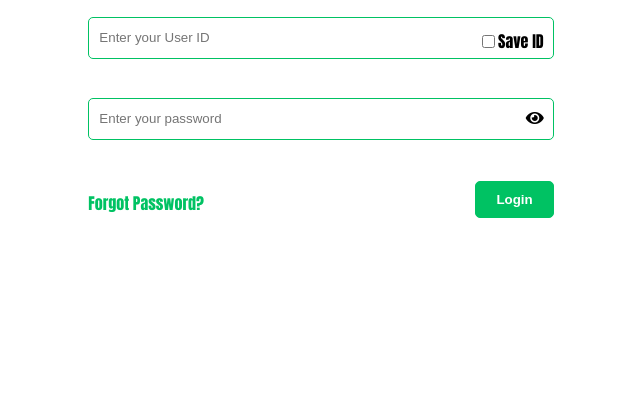
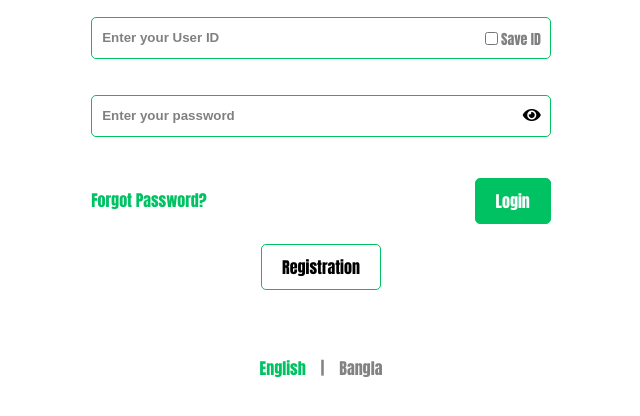
Before and after one commit to mazharul007/bkb-app-login-screen, a plain HTML site: page index.html in a window 1280 px wide. Shown: the part 366-782 px from the top of the page, without its empty margins (319-959 px from the left). Drawn offline with Linux system fonts and the light colour scheme.

Commit message:
css added and reg btn added

```diff
--- a/index.html
+++ b/index.html
@@ -6,6 +6,10 @@
     <meta name="viewport" content="width=device-width, initial-scale=1.0">
     <title>BKB-APP</title>
     <link rel="stylesheet" href="https://pro.fontawesome.com/releases/v5.10.0/css/all.css" integrity="sha384-AYmEC3Yw5cVb3ZcuHtOA93w35dYTsvhLPVnYs9eStHfGJvOvKxVfELGroGkvsg+p" crossorigin="anonymous"/>
+    <link rel="preconnect" href="https://fonts.googleapis.com">
+<link rel="preconnect" href="https://fonts.gstatic.com" crossorigin>
+<link href="https://fonts.googleapis.com/css2?family=Open+Sans:wght@300&display=swap" rel="stylesheet">
+
     <link rel="stylesheet" href="style.css">
 </head>
 <body>
@@ -27,8 +31,17 @@
                     </div>
                     <div class="button-box">
                         <a href="">Forgot Password?</a>
-                        <button type="submit">Login</button>
+                        <a href="" class="login-btn">Login</a>
+                    </div>
 
+                    <div class="reg-btn">
+                        <a href="">Registration</a>
+                    </div>
+
+                    <div class="bangla-english">
+                        <a href="" class="default-lang">English</a>
+                        <p class="bar">|</p>
+                        <a href="" class="grey-col">Bangla</a>
                     </div>
                 </div>
             </div>
--- a/style.css
+++ b/style.css
@@ -42,6 +42,7 @@ img{
     margin: 15px 0px 10px;
     padding-top: 30px;
     display: inline-block;
+    font-weight: bold;
 }
 
 .login-form .box .form-field{
@@ -65,24 +66,22 @@ img{
     border-radius: 5px;
 }
 
+.login-form .box .form-field .form-control::placeholder{
+   font-weight: bold;
+   color: grey;
+}
+
 .login-form .box .form-field .input-box .save-id{
    position: absolute;
-   /* right: 40px;
-   bottom:40px;
-   height: 100%;
-   width: 40px;
-   display: flex;
-   align-items: center;
-   justify-content: space-between;
-   z-index: 1;
-   font-size: 12px; */
-
    float: right;
     position: relative;
     bottom: 45px;
     right: 10px;
     z-index: 2;
     overflow: hidden;
+    font-size: 14px;
+    color: grey;
+    font-weight: bold;
 
 }
 
@@ -102,9 +101,10 @@ img{
 .button-box a{
     color: #00c263;
     padding-top: 10px;
+    font-weight: bold;
 }
 
-.button-box button{
+.button-box .login-btn{
     padding: 10px 20px;
     color: white;
     background-color: #00c263;
@@ -112,3 +112,35 @@ img{
     font-weight: bold;
     border: 1px solid #00c263;
 }
+
+.bangla-english{
+    display: flex;
+    align-items: center;
+    justify-content: center;
+    font-weight: bold;
+    padding: 50px 10px 20px;
+}
+
+.default-lang{
+    color: #00c263;
+    padding-right: 15px;
+}
+.bar{
+    color: #828282 !important;
+}
+.grey-col{
+    color: #828282 !important;
+    padding-left: 15px;
+}
+.reg-btn{
+   display: flex;
+   justify-content: center;
+   padding-top: 20px;
+}
+
+.reg-btn a{
+    padding: 10px 20px;
+    border-radius: 5px;
+    color: black;
+    border: 1px solid #00c263;
+}
```
